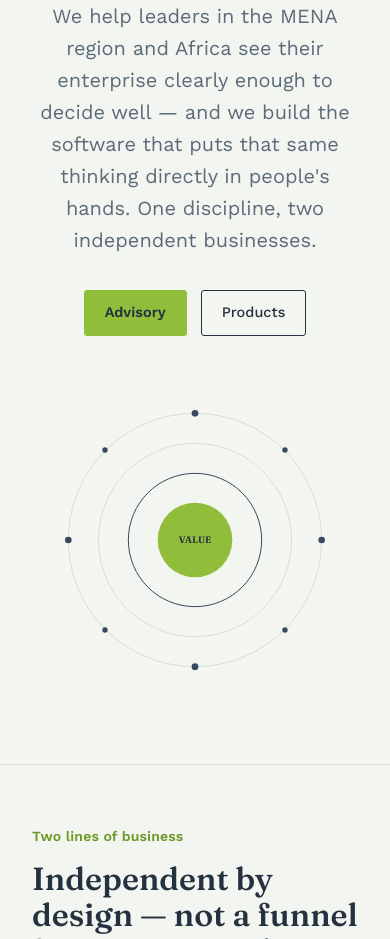
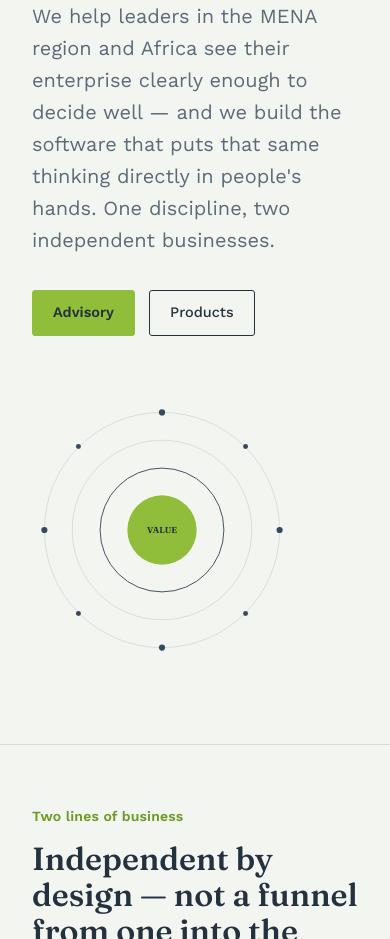
Before and after one commit to smooz-tech/website, a plain HTML site: page index.html in a window 390 px wide. Shown: the part 380-1319 px from the top of the page. Drawn offline with nearby package versions, Linux system fonts and the light colour scheme.

Commit message:
Add files via upload

```diff
--- a/style.css
+++ b/style.css
@@ -242,10 +242,8 @@ footer.site .bottom{ margin-top: 44px; font-size: 13px; color: var(--ink-soft);
 
 /* Responsive */
 @media (max-width: 880px){
-  .hero-grid{ grid-template-columns: 1fr; text-align:center; }
-  .hero-grid .cta-row{ justify-content:center; }
-  .hero-grid .lede{ margin-left:auto; margin-right:auto; }
-  .hero .rings{ max-width: 280px; margin: 8px auto 0; }
+  .hero-grid{ grid-template-columns: 1fr; }
+  .hero .rings{ max-width: 260px; margin: 8px 0 0; }
   .tracks{ grid-template-columns: 1fr; }
   .numbered-grid{ grid-template-columns: repeat(2,1fr); }
   .models{ grid-template-columns: 1fr; }
```
